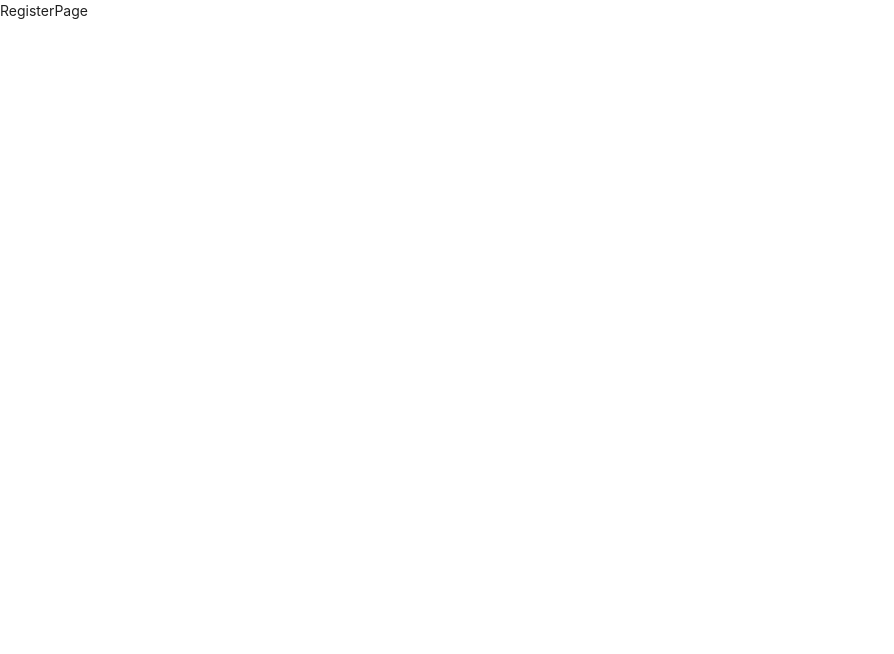
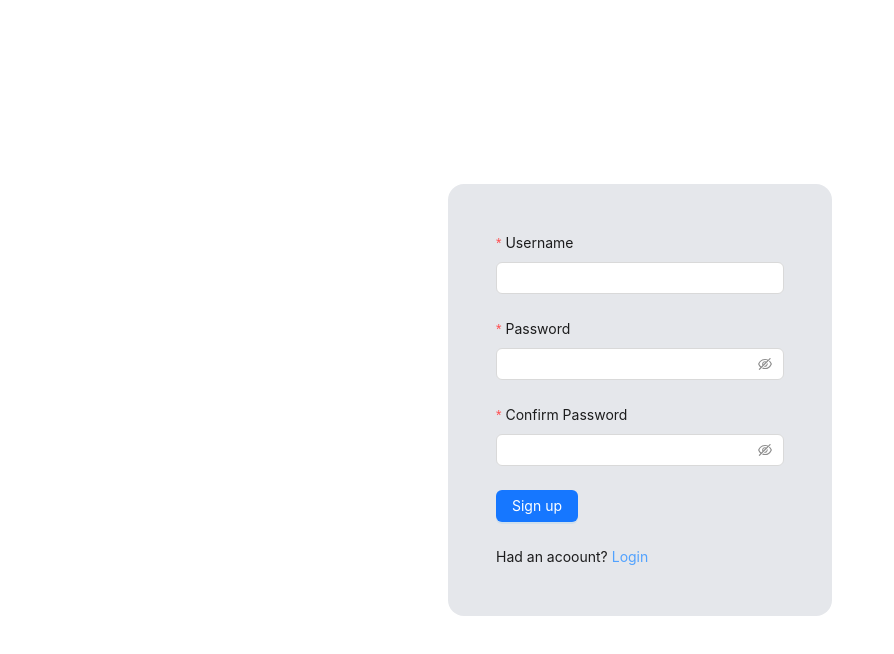
Before and after one commit to julynguyen247/jushoes-web, a React (Vite) app in the folder fe/: page /register in a window 1280 px wide. Shown: the top 654 px of the page, without its empty margins (0-894 px from the left). Built offline with nearby package versions, Linux system fonts and the light colour scheme.

Commit message:
login and register

```diff
--- a/fe/src/components/layout/app.header.tsx
+++ b/fe/src/components/layout/app.header.tsx
@@ -40,13 +40,13 @@ const AppHeader = () => {
               <span className="text-black">0</span>
             </div>
             <Popover content={content} title="Title">
-              <FaShoppingCart size={30} color="white" />
+              <FaShoppingCart size={20} color="white" />
             </Popover>
           </div>
           <div>
             <Dropdown menu={{ items }}>
               <Space>
-                <FaUser size={30} color="white" />
+                <FaUser size={20} color="white" />
                 <span className="text-white"> Settings</span>
                 <DownOutlined style={{ color: "white" }} />
               </Space>
--- /dev/null
+++ b/fe/src/components/layout/layout.admin.tsx
@@ -0,0 +1,7 @@
+import React from "react";
+
+const AdminLayout = () => {
+  return <div>AdminLayout</div>;
+};
+
+export default AdminLayout;
--- a/fe/src/pages/client/login.tsx
+++ b/fe/src/pages/client/login.tsx
@@ -1,11 +1,77 @@
-import React from 'react'
+import React from "react";
+import type { FormProps } from "antd";
+import { Button, Checkbox, Form, Input } from "antd";
+import { useNavigate } from "react-router-dom";
+type FieldType = {
+  username?: string;
+  password?: string;
+  remember?: string;
+};
+const onFinish: FormProps<FieldType>["onFinish"] = (values) => {
+  console.log("Success:", values);
+};
 
+const onFinishFailed: FormProps<FieldType>["onFinishFailed"] = (errorInfo) => {
+  console.log("Failed:", errorInfo);
+};
 const LoginPage = () => {
+  const navigate = useNavigate();
   return (
-    <div>
-      LoginPage
+    <div className="flex justify-center items-center flex-1 h-[100vh] w-[100vw]">
+      <div className="bg-gray-200 rounded-2xl p-12 w-[30vw]">
+        <Form
+          name="basic"
+          initialValues={{ remember: true }}
+          onFinish={onFinish}
+          onFinishFailed={onFinishFailed}
+          autoComplete="off"
+          layout="vertical"
+          labelCol={{ span: 24 }}
+        >
+          <Form.Item<FieldType>
+            labelCol={{
+              span: 24,
+            }}
+            wrapperCol={{ span: 24 }}
+            label="Username"
+            name="username"
+            rules={[{ required: true, message: "Please input your username!" }]}
+          >
+            <Input />
+          </Form.Item>
+          <Form.Item<FieldType>
+            labelCol={{
+              span: 24,
+            }}
+            wrapperCol={{ span: 24 }}
+            label="Password"
+            name="password"
+            rules={[{ required: true, message: "Please input your password!" }]}
+          >
+            <Input.Password />
+          </Form.Item>
+          <Form.Item
+            label={null}
+            wrapperCol={{ span: 24 }}
+            labelCol={{
+              span: 24,
+            }}
+          >
+            <Button type="primary" htmlType="submit">
+              Login
+            </Button>
+          </Form.Item>
+          Don't have an acoount?{" "}
+          <span
+            onClick={() => navigate("/register")}
+            className="text-blue-400 cursor-pointer"
+          >
+            Sign up
+          </span>
+        </Form>
+      </div>
     </div>
-  )
-}
+  );
+};
 
-export default LoginPage
+export default LoginPage;
--- a/fe/src/pages/client/register.tsx
+++ b/fe/src/pages/client/register.tsx
@@ -1,11 +1,91 @@
-import React from 'react'
+import React from "react";
+import type { FormProps } from "antd";
+import { Button, Checkbox, Form, Input } from "antd";
+import { useNavigate } from "react-router-dom";
+type FieldType = {
+  username?: string;
+  password?: string;
+  remember?: string;
+};
 
 const RegisterPage = () => {
+  const onFinish: FormProps<FieldType>["onFinish"] = (values) => {
+    console.log("Success:", values);
+  };
+
+  const onFinishFailed: FormProps<FieldType>["onFinishFailed"] = (
+    errorInfo
+  ) => {
+    console.log("Failed:", errorInfo);
+  };
+  const navigate = useNavigate();
   return (
-    <div>
-      RegisterPage
+    <div className="flex justify-center items-center flex-1 h-[100vh] w-[100vw]">
+      <div className="bg-gray-200 rounded-2xl p-12 w-[30vw]">
+        <Form
+          name="basic"
+          initialValues={{ remember: true }}
+          onFinish={onFinish}
+          onFinishFailed={onFinishFailed}
+          autoComplete="off"
+          layout="vertical"
+          labelCol={{ span: 24 }}
+        >
+          <Form.Item<FieldType>
+            labelCol={{
+              span: 24,
+            }}
+            wrapperCol={{ span: 24 }}
+            label="Username"
+            name="username"
+            rules={[{ required: true, message: "Please input your username!" }]}
+          >
+            <Input />
+          </Form.Item>
+          <Form.Item<FieldType>
+            labelCol={{
+              span: 24,
+            }}
+            wrapperCol={{ span: 24 }}
+            label="Password"
+            name="password"
+            rules={[{ required: true, message: "Please input your password!" }]}
+          >
+            <Input.Password />
+          </Form.Item>
+          <Form.Item
+            labelCol={{
+              span: 24,
+            }}
+            wrapperCol={{ span: 24 }}
+            label="Confirm Password"
+            name="confirmPassword"
+            rules={[{ required: true, message: "Please input your password!" }]}
+          >
+            <Input.Password />
+          </Form.Item>
+          <Form.Item
+            label={null}
+            wrapperCol={{ span: 24 }}
+            labelCol={{
+              span: 24,
+            }}
+          >
+            <Button type="primary" htmlType="submit">
+              Sign up
+            </Button>
+          </Form.Item>
+          Had an acoount?{" "}
+          <span
+            onClick={() => navigate("/login")}
+            className="text-blue-400 cursor-pointer"
+          >
+            Login
+          </span>
+        </Form>
+      </div>
     </div>
-  )
-}
+  );
+};
 
-export default RegisterPage
+export default RegisterPage;
```
Also changed, not shown: fe/src/main.tsx (+7 -2 lines), fe/src/services/api.ts (added).
